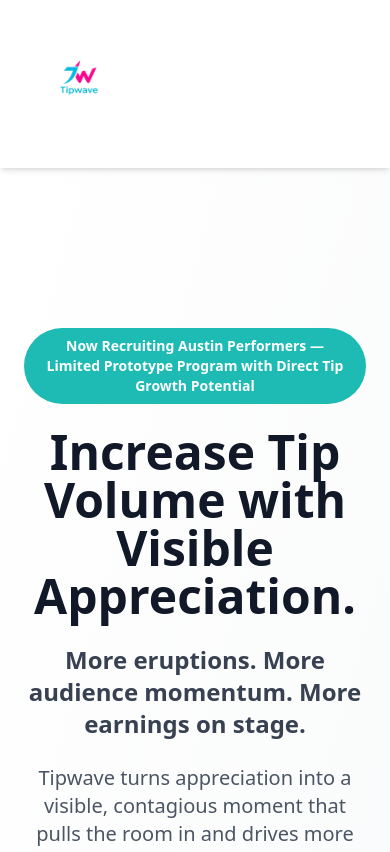
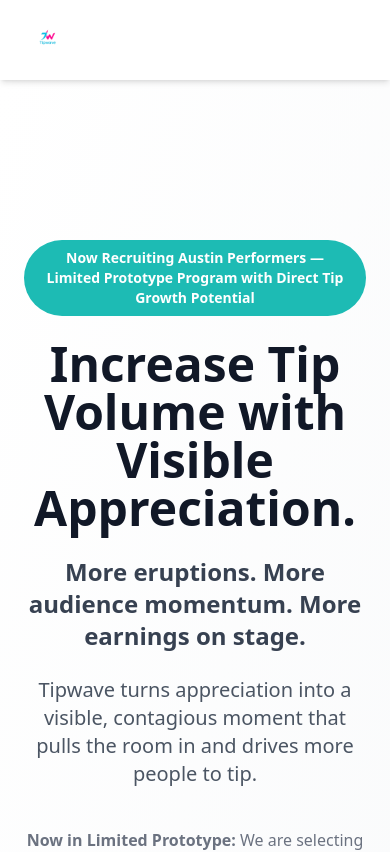
Before and after one commit to igheddx/tipwave-marketing-website, a React (Vite) app: page / in a window 390 px wide. Shown: the top 852 px of the page. Built offline with nearby package versions, Linux system fonts and the light colour scheme; no server answers.

Commit message:
Refine header logo sizing and responsive alignment

```diff
--- a/src/App.jsx
+++ b/src/App.jsx
@@ -168,14 +168,14 @@
     <div className="min-h-screen">
       {/* Navigation */}
       <nav className="sticky top-0 z-50 bg-white shadow-md">
-        <div className="max-w-7xl mx-auto px-6 py-7">
-          <div className="flex justify-between items-center">
-            <div className="h-28 w-auto">
+        <div className="max-w-7xl mx-auto px-6 h-20">
+          <div className="flex h-full justify-between items-center">
+            <div className="h-full w-auto flex items-center">
               <a href="/">
-                <img src={TipwaveLogo} alt="Tipwave" className="h-full" />
+                <img src={TipwaveLogo} alt="Tipwave" className="h-full w-auto object-contain max-h-12 sm:max-h-14" />
               </a>
             </div>
-            <div className="hidden md:flex space-x-8 items-center">
+            <div className="hidden md:flex h-full space-x-8 items-center">
               <a href="#features" className="text-deep-charcoal hover:text-tipwave-teal transition">Features</a>
               <a href="#how-it-works" className="text-deep-charcoal hover:text-tipwave-teal transition">How It Works</a>
               <a href="#reviews" className="text-deep-charcoal hover:text-tipwave-teal transition">Reviews</a>
--- a/src/pages/AboutUs.jsx
+++ b/src/pages/AboutUs.jsx
@@ -5,14 +5,14 @@
     <div className="min-h-screen">
       {/* Navigation */}
       <nav className="sticky top-0 z-50 bg-white shadow-md">
-        <div className="max-w-7xl mx-auto px-6 py-7">
-          <div className="flex justify-between items-center">
-            <div className="h-28 w-auto">
+        <div className="max-w-7xl mx-auto px-6 h-20">
+          <div className="flex h-full justify-between items-center">
+            <div className="h-full w-auto flex items-center">
               <a href="/">
-                <img src={TipwaveLogo} alt="Tipwave" className="h-full" />
+                <img src={TipwaveLogo} alt="Tipwave" className="h-full w-auto object-contain max-h-12 sm:max-h-14" />
               </a>
             </div>
-            <div className="hidden md:flex space-x-8 items-center">
+            <div className="hidden md:flex h-full space-x-8 items-center">
               <a href="/#features" className="text-deep-charcoal hover:text-tipwave-teal transition">Features</a>
               <a href="/#how-it-works" className="text-deep-charcoal hover:text-tipwave-teal transition">How It Works</a>
               <a href="/#reviews" className="text-deep-charcoal hover:text-tipwave-teal transition">Reviews</a>
```
